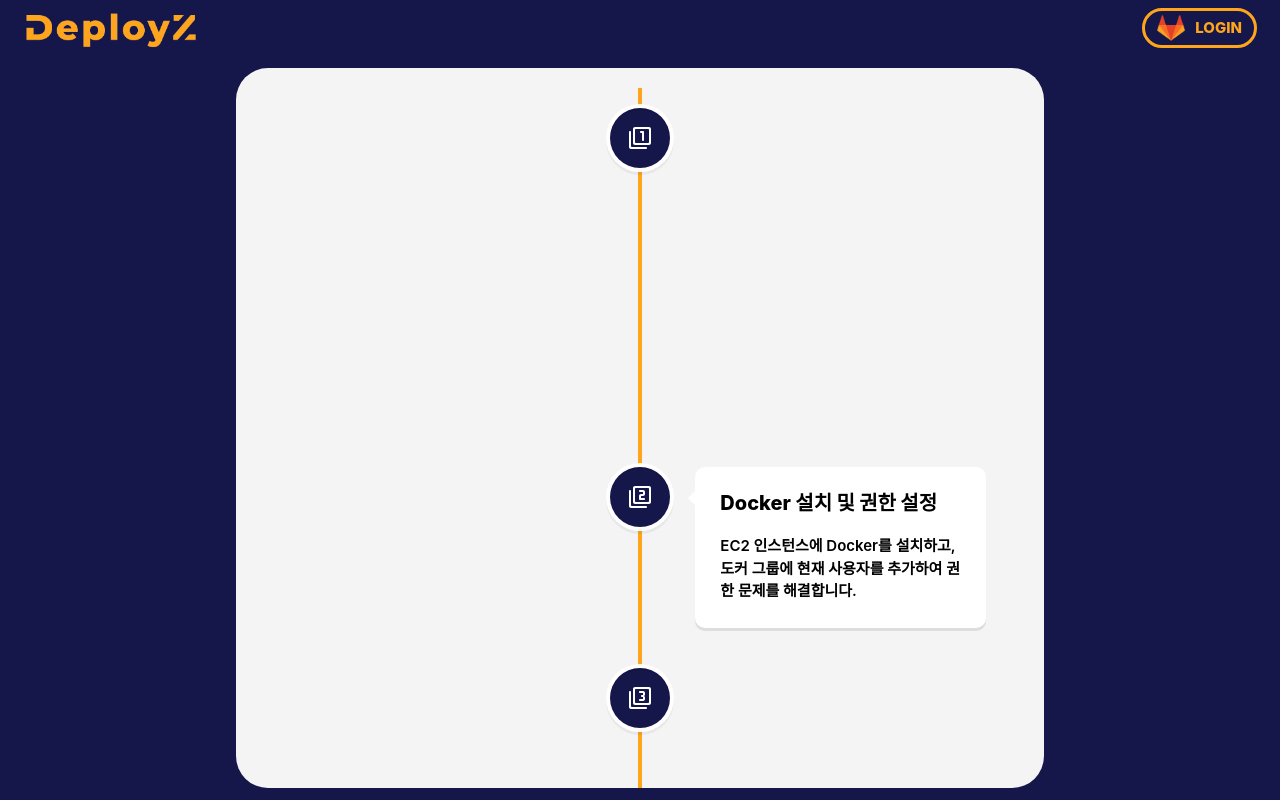
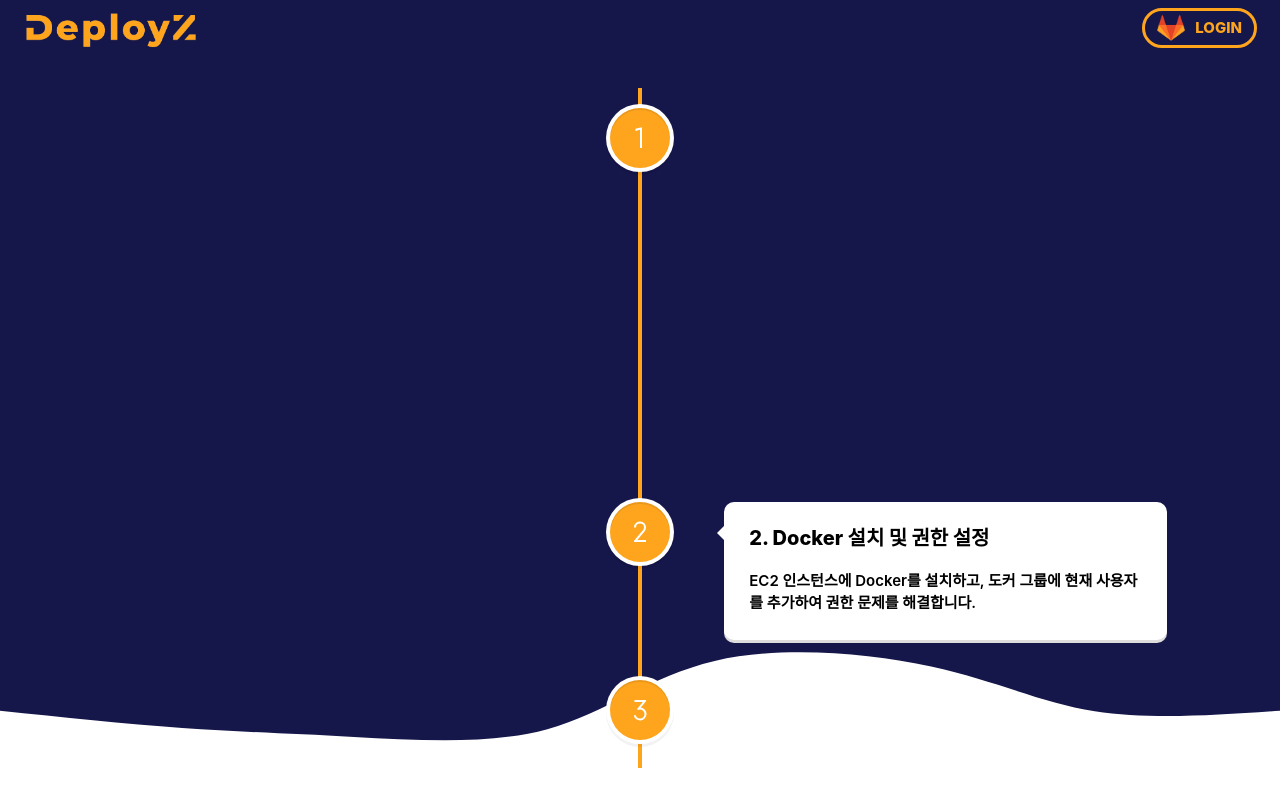
Before and after one commit to 2kjin/DeployZ, a React (Vite) app in the folder frontend/: page /infraguide in a window 1280 px wide. Built offline with nearby package versions, Linux system fonts and the light colour scheme.

Commit message:
💄 design : guide 디자인 수정

```diff
--- a/frontend/package.json
+++ b/frontend/package.json
@@ -24,6 +24,7 @@
     "pretendard": "^1.3.6",
     "react": "^18.2.0",
     "react-dom": "^18.2.0",
+    "react-icons": "^4.8.0",
     "react-router-dom": "^6.6.2",
     "react-toastify": "^9.1.2",
     "react-vertical-timeline-component": "^3.6.0",
--- a/frontend/src/components/Guide/InfraGuideCompo.tsx
+++ b/frontend/src/components/Guide/InfraGuideCompo.tsx
@@ -1,4 +1,5 @@
-import styled from "styled-components";
+import styled, { keyframes } from "styled-components";
+import { color, motion } from "framer-motion";
 import { theme } from "@/styles/theme";
 import "react-vertical-timeline-component/style.min.css";
 import {
@@ -6,16 +7,14 @@ import {
   VerticalTimelineElement,
 } from "react-vertical-timeline-component";
 import {
-  Filter1Rounded,
-  Filter2Rounded,
-  Filter3Rounded,
-  Filter4Rounded,
-  Filter5Rounded,
-  Filter6Rounded,
-  Filter7Rounded,
-  Filter8Rounded,
-  Filter9Rounded,
-} from "@mui/icons-material";
+  RiNumber1,
+  RiNumber2,
+  RiNumber3,
+  RiNumber4,
+  RiNumber5,
+  RiNumber6,
+  RiNumber7,
+  RiNumber8, } from 'react-icons/ri';
 import Guide1 from "@/assets/guide2.png";
 
 export default function InfraGuideCompo() {
@@ -31,7 +30,7 @@ export default function InfraGuideCompo() {
             }}
             key={index}
             iconStyle={{
-              background: `${theme.colors.primary}`,
+              background: `${theme.colors.secondary}`,
               color: `${theme.colors.white}`,
             }}
             icon={data.icon}
@@ -46,22 +45,41 @@ export default function InfraGuideCompo() {
           </VerticalTimelineElement>
         ))}
       </VerticalTimeline>
+      <motion.div
+        initial={{ opacity: 0 }}
+        animate={{ opacity: 1 }}
+        exit={{ opacity: 0 }}
+        transition={{ duration: 0.6 }}
+      >
+        <Svg
+          id="svg"
+          viewBox="0 0 1440 300"
+          xmlns="http://www.w3.org/2000/svg"
+          style={{ position: "fixed", bottom: 0, left: 0 }}
+          preserveAspectRatio="none"
+        >
+          <path
+            d="M 0,400 C 0,400 0,200 0,200 C 52.417038818275515,195.67777396083818 1362.7097217451048,183.33631054620406 1440,200 C 1440,200 1440,400 1440,400 Z"
+            stroke="none"
+            strokeWidth="0"
+            fill="#ffffff"
+            fillOpacity="1"
+            className="path-0"
+          ></path>
+        </Svg>
+      </motion.div>
+
     </ModalContainer>
   );
 }
 
 const ModalContainer = styled.div`
   height : 85vh;
-  width : 60vw;
-  padding : 2rem;
-  background: ${theme.colors.container};
-  border-radius: 4vh;
   overflow: auto;
   ::-webkit-scrollbar {
     display: none;
   }
 `;
-
 const Title = styled.div`
   font-size: 2rem;
   font-weight: ${theme.fontWeight.extrabold};
@@ -83,10 +101,38 @@ const Img = styled.img`
   height: 50%;
   width: 50%;
 `;
+const animatePath = keyframes`
+  0% {
+    d: path("M 0,400 C 0,400 0,200 0,200 C 52.417038818275515,195.67777396083818 104.83407763655103,191.3555479216764 170,177 C 235.16592236344897,162.6444520783236 313.08072827207144,138.25558227413262 393,167 C 472.91927172792856,195.74441772586738 554.8430092751631,277.62212298179315 629,267 C 703.1569907248369,256.37787701820685 769.547234627276,153.25592579869465 826,126 C 882.452765372724,98.74407420130537 928.9680522157335,147.35417382342837 991,164 C 1053.0319477842665,180.64582617657163 1130.5805565097903,165.32737890759188 1208,166 C 1285.4194434902097,166.67262109240812 1362.7097217451048,183.33631054620406 1440,200 C 1440,200 1440,400 1440,400 Z");
+  }
+  25% {
+    d: path("M 0,400 C 0,400 0,200 0,200 C 59.68601855032637,162.63483339058743 119.37203710065273,125.26966678117486 190,140 C 260.62796289934727,154.73033321882514 342.19787014771543,221.55616626588804 410,227 C 477.80212985228457,232.44383373411196 531.8364823084852,176.5056681552731 602,169 C 672.1635176915148,161.4943318447269 758.4562006183443,202.4211611130196 838,213 C 917.5437993816557,223.5788388869804 990.3387152181381,203.80968739264858 1054,204 C 1117.661284781862,204.19031260735142 1172.1889385091033,224.34008931638613 1235,227 C 1297.8110614908967,229.65991068361387 1368.9055307454482,214.82995534180694 1440,200 C 1440,200 1440,400 1440,400 Z");
+  }
+  50% {
+    d: path("M 0,400 C 0,400 0,200 0,200 C 72.19787014771558,206.1614565441429 144.39574029543115,212.32291308828582 206,221 C 267.60425970456885,229.67708691171418 318.61490896599105,240.86980419099964 387,244 C 455.38509103400895,247.13019580900036 541.1446238406047,242.19787014771555 609,219 C 676.8553761593953,195.80212985228445 726.8065956715906,154.33871521813808 805,132 C 883.1934043284094,109.66128478186191 989.6289934730332,106.44726897973206 1061,128 C 1132.3710065269668,149.55273102026794 1168.677430436276,195.8722088629337 1226,212 C 1283.322569563724,228.1277911370663 1361.661284781862,214.06389556853316 1440,200 C 1440,200 1440,400 1440,400 Z");
+  }
+  75% {
+    d: path("M 0,400 C 0,400 0,200 0,200 C 62.23222260391617,212.31879079354172 124.46444520783234,224.63758158708347 201,212 C 277.53555479216766,199.36241841291653 368.3744417725868,161.76846444520785 446,168 C 523.6255582274132,174.23153555479215 588.0377877018205,224.2885606320852 644,228 C 699.9622122981795,231.7114393679148 747.4744074201305,189.0772930264514 800,194 C 852.5255925798695,198.9227069735486 910.0645826176572,251.40226726210926 991,244 C 1071.9354173823428,236.59773273789074 1176.2672621092408,169.31363792511164 1255,152 C 1333.7327378907592,134.68636207488836 1386.8663689453797,167.3431810374442 1440,200 C 1440,200 1440,400 1440,400 Z");
+  }
+  100% {
+    d: path("M 0,400 C 0,400 0,200 0,200 C 52.417038818275515,195.67777396083818 104.83407763655103,191.3555479216764 170,177 C 235.16592236344897,162.6444520783236 313.08072827207144,138.25558227413262 393,167 C 472.91927172792856,195.74441772586738 554.8430092751631,277.62212298179315 629,267 C 703.1569907248369,256.37787701820685 769.547234627276,153.25592579869465 826,126 C 882.452765372724,98.74407420130537 928.9680522157335,147.35417382342837 991,164 C 1053.0319477842665,180.64582617657163 1130.5805565097903,165.32737890759188 1208,166 C 1285.4194434902097,166.67262109240812 1362.7097217451048,183.33631054620406 1440,200 C 1440,200 1440,400 1440,400 Z");
+  }
+  `;
+
+const Svg = styled.svg`
+  z-index: -1;
+  width: 100%;
+  transition: all 300ms ease-in-out 150ms;
+  .path-0 {
+    animation: ${animatePath} 10s linear infinite;
+  }
+`;
+
+
 const timelineData = [
   {
-    icon: <Filter1Rounded />,
-    title: "EC2 인스턴스 생성 및 설정",
+    icon: <RiNumber1 />,
+    title: "1. EC2 인스턴스 생성 및 설정",
     content: (
       <Contentdiv>
         <Text>
@@ -98,8 +144,8 @@ const timelineData = [
     ),
   },
   {
-    icon: <Filter2Rounded />,
-    title: "Docker 설치 및 권한 설정",
+    icon: <RiNumber2 />,
+    title: "2. Docker 설치 및 권한 설정",
     content: (
       <Text>
         EC2 인스턴스에 Docker를 설치하고, 도커 그룹에 현재 사용자를 추가하여
@@ -108,17 +154,8 @@ const timelineData = [
     ),
   },
   {
-    icon: <Filter3Rounded />,
-    title: "프로젝트 소스코드 가져오기",
-    content: (
-      <Text>
-        Git을 사용하여 프로젝트의 소스코드를 EC2 인스턴스로 복사합니다.
-      </Text>
-    ),
-  },
-  {
-    icon: <Filter4Rounded />,
-    title: "프론트엔드 및 백엔드 도커라이징",
+    icon: <RiNumber3 />,
+    title: "3. 프론트엔드 및 백엔드 도커라이징",
     content: (
       <div>
         <Text>
@@ -133,28 +170,28 @@ const timelineData = [
     ),
   },
   {
-    icon: <Filter5Rounded />,
-    title: "Jenkins 설치 및 설정",
+    icon: <RiNumber4 />,
+    title: "4. CI/CD 툴 설치 및 설정",
     content: (
       <Text>
-        EC2 인스턴스에 Jenkins를 설치하고, Jenkins 플러그인 및 권한을
+        EC2 인스턴스에 CI/CD 툴을 설치하고, CI/CD 툴에 맞는 플러그인 및 권한을
         설정합니다.
       </Text>
     ),
   },
   {
-    icon: <Filter6Rounded />,
-    title: "CI/CD 파이프라인 구축",
+    icon: <RiNumber5 />,
+    title: "5. CI/CD 파이프라인 구축",
     content: (
       <Text>
-        Jenkins에서 프로젝트를 가져와서 빌드, 테스트, 배포 과정을 자동화하는
+        설치한 CI/CD 툴에 프로젝트를 가져와서 빌드, 테스트, 배포 과정을 자동화하는
         CI/CD 파이프라인을 구축합니다.
       </Text>
     ),
   },
   {
-    icon: <Filter7Rounded />,
-    title: "Nginx 설치 및 설정",
+    icon: <RiNumber6 />,
+    title: "6. Nginx 설치 및 설정",
     content: (
       <Text>
         Nginx를 설치하고, 프론트엔드 및 백엔드 컨테이너에 대한 리버스 프록시
@@ -163,8 +200,8 @@ const timelineData = [
     ),
   },
   {
-    icon: <Filter8Rounded />,
-    title: "무중단 배포 설정",
+    icon: <RiNumber7 />,
+    title: "7. 무중단 배포 설정",
     content: (
       <Text>
         블루-그린 배포 또는 카나리 배포와 같은 무중단 배포 전략을 선택하고,
@@ -173,8 +210,8 @@ const timelineData = [
     ),
   },
   {
-    icon: <Filter9Rounded />,
-    title: "최종 테스트 및 모니터링",
+    icon: <RiNumber8 />,
+    title: "8. 최종 테스트 및 모니터링",
     content: (
       <Text>
         애플리케이션의 정상 작동 여부를 확인하고, 로그 및 모니터링 도구를
--- a/frontend/src/components/Guide/InfraGuideModal.tsx
+++ b/frontend/src/components/Guide/InfraGuideModal.tsx
@@ -6,16 +6,14 @@ import {
   VerticalTimelineElement,
 } from "react-vertical-timeline-component";
 import {
-  Filter1Rounded,
-  Filter2Rounded,
-  Filter3Rounded,
-  Filter4Rounded,
-  Filter5Rounded,
-  Filter6Rounded,
-  Filter7Rounded,
-  Filter8Rounded,
-  Filter9Rounded,
-} from "@mui/icons-material";
+  RiNumber1,
+  RiNumber2,
+  RiNumber3,
+  RiNumber4,
+  RiNumber5,
+  RiNumber6,
+  RiNumber7,
+  RiNumber8, } from 'react-icons/ri';
 import CancelRoundedIcon from "@mui/icons-material/CancelRounded";
 import { styled as mstyled } from "@mui/material/styles";
 import Guide1 from "@/assets/guide2.png";
@@ -125,7 +123,7 @@ const Img = styled.img`
 `;
 const timelineData = [
   {
-    icon: <Filter1Rounded />,
+    icon: <RiNumber1 />,
     title: "1. EC2 인스턴스 생성 및 설정",
     content: (
       <Contentdiv>
@@ -138,7 +136,7 @@ const timelineData = [
     ),
   },
   {
-    icon: <Filter2Rounded />,
+    icon: <RiNumber2 />,
     title: "2. Docker 설치 및 권한 설정",
     content: (
       <Text>
@@ -148,7 +146,7 @@ const timelineData = [
     ),
   },
   {
-    icon: <Filter4Rounded />,
+    icon: <RiNumber3 />,
     title: "3. 프론트엔드 및 백엔드 도커라이징",
     content: (
       <div>
@@ -164,7 +162,7 @@ const timelineData = [
     ),
   },
   {
-    icon: <Filter5Rounded />,
+    icon: <RiNumber4 />,
     title: "4. CI/CD 툴 설치 및 설정",
     content: (
       <Text>
@@ -174,7 +172,7 @@ const timelineData = [
     ),
   },
   {
-    icon: <Filter6Rounded />,
+    icon: <RiNumber5 />,
     title: "5. CI/CD 파이프라인 구축",
     content: (
       <Text>
@@ -184,7 +182,7 @@ const timelineData = [
     ),
   },
   {
-    icon: <Filter7Rounded />,
+    icon: <RiNumber6 />,
     title: "6. Nginx 설치 및 설정",
     content: (
       <Text>
@@ -194,7 +192,7 @@ const timelineData = [
     ),
   },
   {
-    icon: <Filter8Rounded />,
+    icon: <RiNumber7 />,
     title: "7. 무중단 배포 설정",
     content: (
       <Text>
@@ -204,7 +202,7 @@ const timelineData = [
     ),
   },
   {
-    icon: <Filter9Rounded />,
+    icon: <RiNumber8 />,
     title: "8. 최종 테스트 및 모니터링",
     content: (
       <Text>
```
Also changed, not shown: 1 other file (tests, documents, lock files or other folders).
